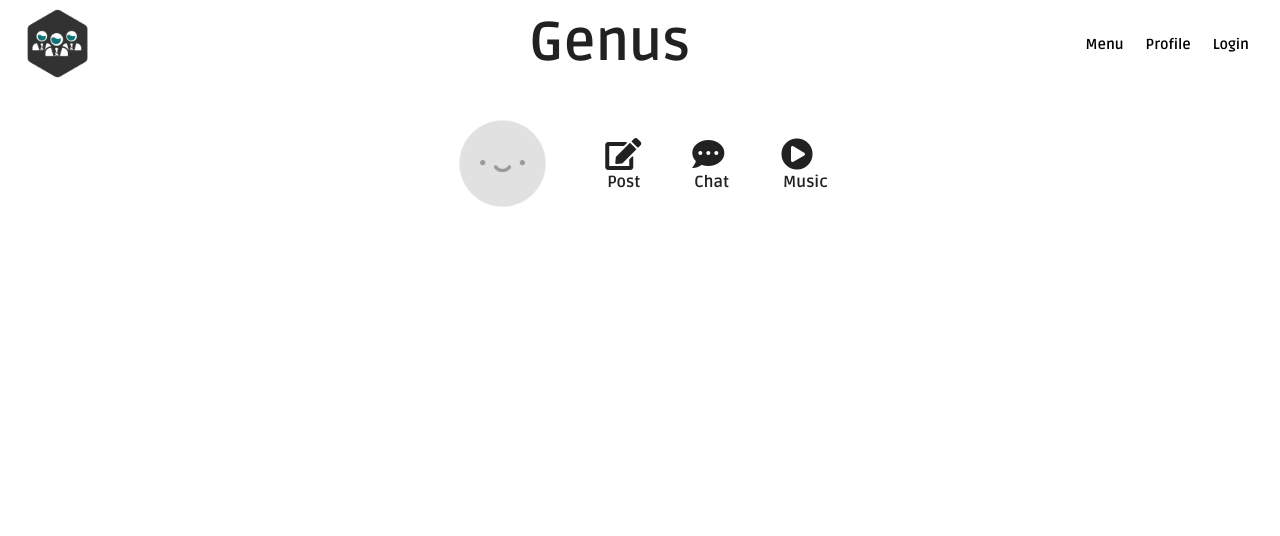
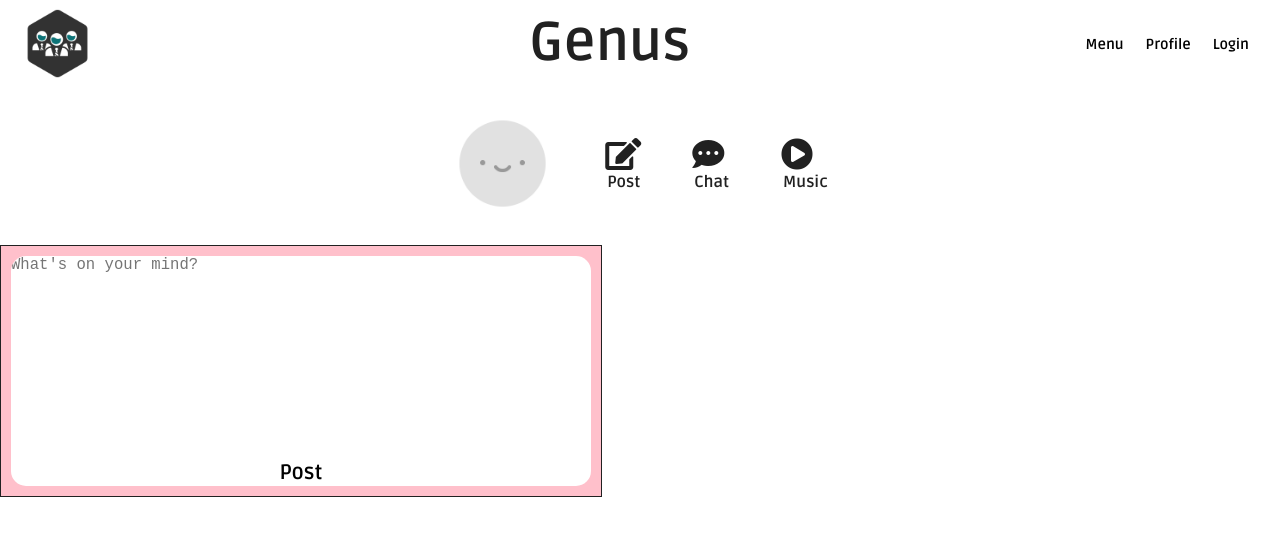
Before and after one commit to lteranl/genus, a React (Create React App) app: page / in a window 1280 px wide. Shown: the top 536 px of the page. Built offline with nearby package versions, Linux system fonts and the light colour scheme.

Commit message:
working on textarea

```diff
--- a/public/index.html
+++ b/public/index.html
@@ -19,7 +19,6 @@
       Notice the use of %PUBLIC_URL% in the tags above.
       It will be replaced with the URL of the `public` folder during the build.
       Only files inside the `public` folder can be referenced from the HTML.
-
       Unlike "/favicon.ico" or "favicon.ico", "%PUBLIC_URL%/favicon.ico" will
       work correctly both with client-side routing and a non-root public URL.
       Learn how to configure a non-root public URL by running `npm run build`.
--- a/src/App.js
+++ b/src/App.js
@@ -1,5 +1,6 @@
 import "./App.css";
 import NavBar from "./compenents/navbar/navbar";
+import UserPostOpened from "./compenents/userOptions/options/userPost/userPostOpened/userPostOpened";
 import UserOptions from "./compenents/userOptions/userOptions";
 
 function App() {
@@ -7,6 +8,7 @@ function App() {
         <div className="App">
             <NavBar />
             <UserOptions />
+            <UserPostOpened />
         </div>
     );
 }
--- /dev/null
+++ b/src/compenents/userOptions/options/userPost/userPostOpened/userPostOpened.css
@@ -0,0 +1,38 @@
+.userOptions-post__opened {
+    border: 1px solid;
+    height: 250px;
+    width: 600px;
+    background-color: pink;
+    display: flex;
+    justify-content: center;
+    align-items: center;
+    position: relative;
+}
+
+.post__opened-textarea{
+    font-size: 1.2em;
+    resize: none;
+    border: 0;
+    border-radius: 15px;
+    padding: 0;
+    height: 230px;
+    width: 580px;
+}
+.post-opened-btn {
+    width: 200px;
+    border: none;
+    background-color: #fff;
+    font-family: 'Ruda', 'sans-serif';
+    font-weight: 700;
+    font-size: 1.3em;
+    position: absolute;
+    bottom: 10px;
+}
+.post-opened-btn:hover{
+    background-color: #0d7377;
+    color: #fff;
+    font-weight: 800;
+    display: flex;
+    justify-content: center;
+    border-radius: 25px;
+}
--- /dev/null
+++ b/src/compenents/userOptions/options/userPost/userPostOpened/userPostOpened.js
@@ -0,0 +1,20 @@
+import React from "react";
+import "./userPostOpened.css";
+
+const UserPostOpened = () => {
+    return (
+        <div className="userOptions-post__opened">
+            <textarea
+                className="post__opened-textarea"
+                name="userPostInput"
+                id=""
+                cols="30"
+                rows="10"
+                placeholder="What's on your mind?"
+            ></textarea>
+            <button className="post-opened-btn">Post</button>
+        </div>
+    );
+};
+
+export default UserPostOpened;
```
